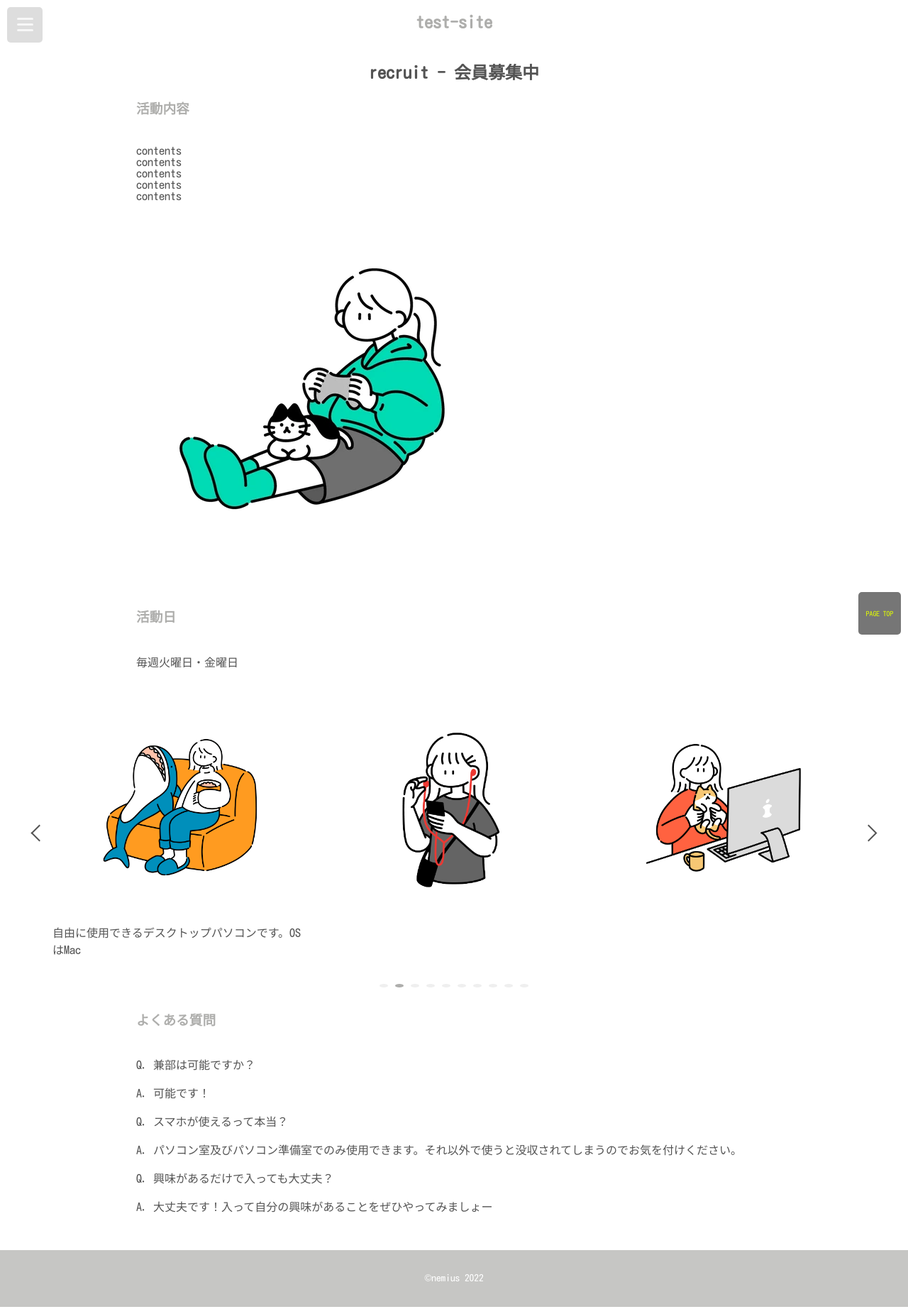
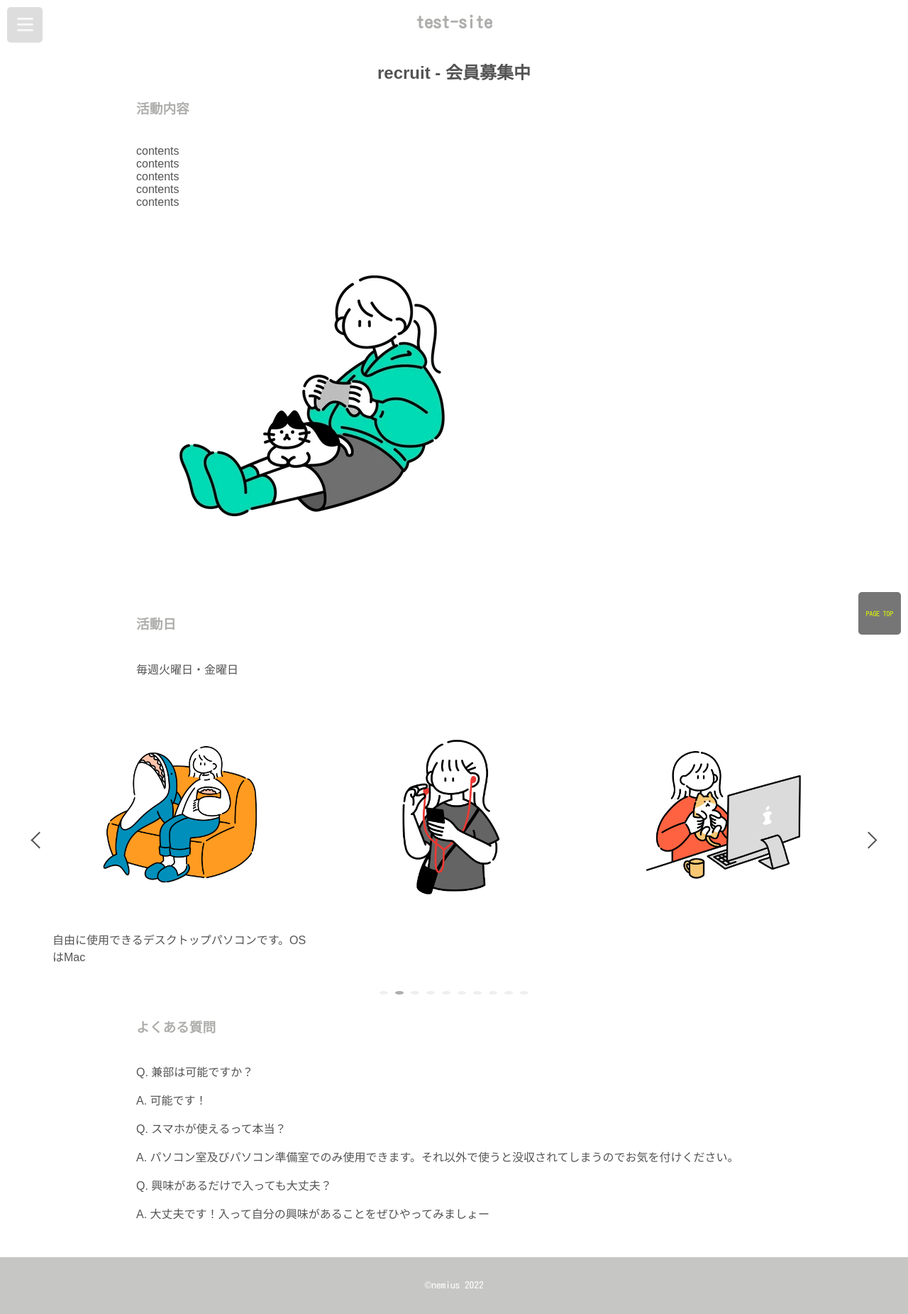
Before and after one commit to n0cti1ucent/test-site, a Jekyll site: the page built from recruit.html, in a window 1280 px wide. Shown: the whole page at 71% size. Built offline with Jekyll 4.4.1, drawn with Linux system fonts in a browser that asks for light colours.

Commit message:
adjust post view

```diff
--- a/assets/css/about.css
+++ b/assets/css/about.css
@@ -9,7 +9,7 @@
 }
 
 p {
-  font-family: 'Kosugi Maru', "Arial Rounded Mt", sans-serif;
+  font-family: "游ゴシック体 Medium", "YuGothic Medium", "游ゴシック Medium", "Yu Gothic Medium", "游ゴシック Medium", "Yu Gothic Medium", sans-serif;
   color: var(--color-primary-contrast);
   text-align: center;
 }
--- a/assets/css/menu.css
+++ b/assets/css/menu.css
@@ -15,7 +15,7 @@
 
 #top-header {
   height: auto;
-  font-family: 'Kosugi Maru', 瞬きノ明朝, serif;
+  font-family: 'Kosugi Maru', serif;
   color: var(--color-primary);
   margin: 0 auto;
   padding-right: 50px;
--- a/assets/css/news.css
+++ b/assets/css/news.css
@@ -13,20 +13,20 @@ body {
 }*/
 
 h2 {
-    font-family: 'Kosugi Maru', "Arial Rounded Mt", serif;
+    font-family: "游ゴシック体 Medium", "YuGothic Medium", "游ゴシック Medium", "Yu Gothic Medium", "游ゴシック Medium", "Yu Gothic Medium", sans-serif;
     text-align: center;
     color: var(--color-primary-contrast);
 }
 
 h3 {
-    font-family: 'Kosugi Maru', "Arial Rounded Mt", serif;
+    font-family: "游ゴシック体 Medium", "YuGothic Medium", "游ゴシック Medium", "Yu Gothic Medium", "游ゴシック Medium", "Yu Gothic Medium", sans-serif;
     text-align: left;
     color: var(--color-primary);
     padding-bottom: 20px;
 }
 
 p {
-    font-family: 'Kosugi Maru', "Arial Rounded Mt", sans-serif;
+    font-family: "游ゴシック体 Medium", "YuGothic Medium", "游ゴシック Medium", "Yu Gothic Medium", "游ゴシック Medium", "Yu Gothic Medium", sans-serif;
     color: var(--color-secondary-contrast);
     text-align: left;
 }
--- a/assets/css/recruit.css
+++ b/assets/css/recruit.css
@@ -22,20 +22,17 @@ body {
 }*/
 
 h2 {
-    font-family: 'Kosugi Maru', "Arial Rounded Mt", serif;
     text-align: center;
     color: var(--color-primary-contrast);
 }
 
 h3 {
-    font-family: 'Kosugi Maru', "Arial Rounded Mt", serif;
     text-align: left;
     color: var(--color-primary);
     padding-bottom: 20px;
 }
 
 p {
-    font-family: 'Kosugi Maru', "Arial Rounded Mt", sans-serif;
     color: var(--color-primary-contrast);
     text-align: left;
   }
```
